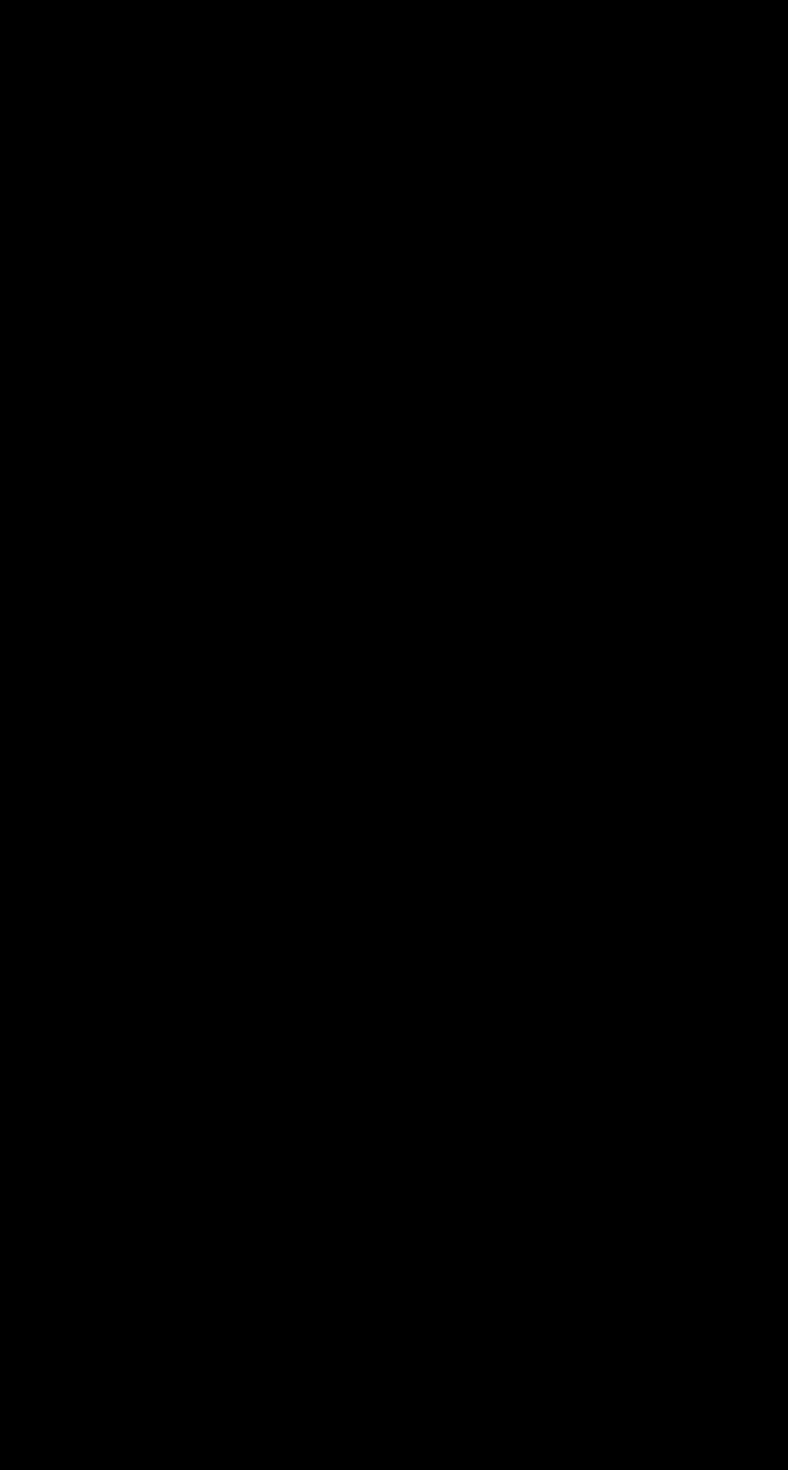
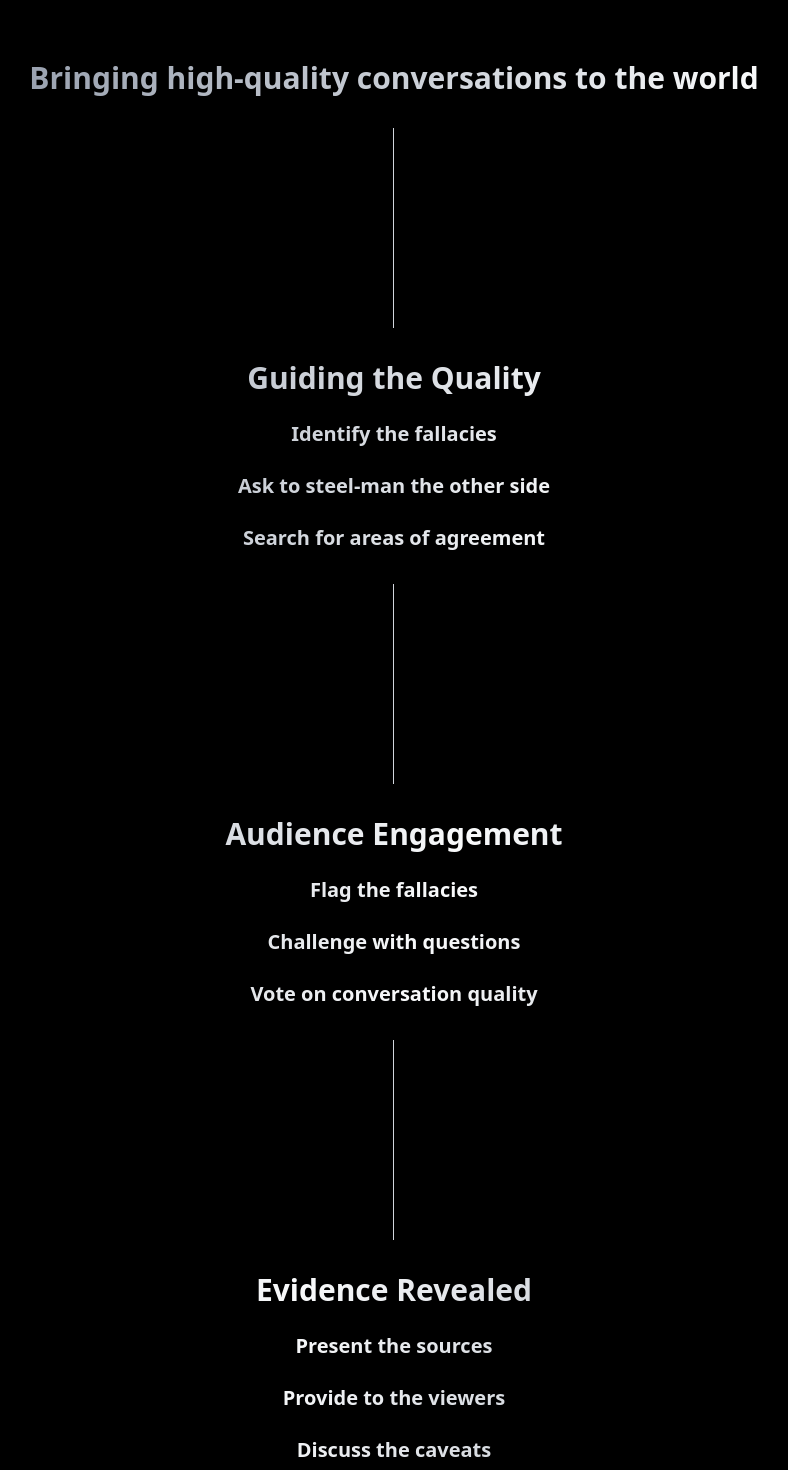
Before and after one commit to dtom90/SteelmanConversations, a React (Vite) app: page / in a window 1280 px wide. Shown: the part 720-2190 px from the top of the page, without its empty margins (246-1034 px from the left). Before the commit the page ends 800 px from the top, so only its background shows below. Built offline with nearby package versions, Linux system fonts and the light colour scheme.

Commit message:
add content

```diff
--- a/src/App.tsx
+++ b/src/App.tsx
@@ -13,13 +13,70 @@
         className="mt-10"
       />
 
-      <div className="my-20 steel-text">
-        <p>
-          Bringing higher quality conversations to the world
+      <div className="steel-text my-60">
+        <p className="text-3xl">
+          Bringing high-quality conversations to the world
+        </p>
+
+        <VerticalLine />
+
+        <p className="mt-6 text-3xl">
+          Guiding the Quality
+        </p>
+        <p className="mt-6 text-xl">
+          Identify the fallacies
+        </p>
+        <p className="mt-6 text-xl">
+          Ask to steel-man the other side
+        </p>
+        <p className="mt-6 text-xl">
+          Search for areas of agreement
+        </p>
+
+        <VerticalLine />
+
+        <p className="mt-6 text-3xl">
+          Audience Engagement
+        </p>
+        <p className="mt-6 text-xl">
+          Flag the fallacies
+        </p>
+        <p className="mt-6 text-xl">
+          Challenge with questions
+        </p>
+        <p className="mt-6 text-xl">
+          Vote on conversation quality
+        </p>
+
+        <VerticalLine />
+
+        <p className="mt-6 text-3xl">
+          Evidence Revealed
+        </p>
+        <p className="mt-6 text-xl">
+          Present the sources
+        </p>
+        <p className="mt-6 text-xl">
+          Provide to the viewers
+        </p>
+        <p className="mt-6 text-xl">
+          Discuss the caveats
+        </p>
+
+        <VerticalLine />
+
+        <p className="mt-6 mb-60 text-3xl">
+          Seek not to win, but to deepen understanding
         </p>
       </div>
     </div>
   )
 }
 
+const VerticalLine = () => {
+  return (
+    <div className="w-px h-50 bg-gray-300 mx-auto my-8"></div>
+  )
+}
+
 export default App
--- a/src/index.css
+++ b/src/index.css
@@ -2,7 +2,7 @@
 
 /* Custom class that inherits from Tailwind */
 .steel-text {
-  @apply font-bold bg-clip-text text-transparent bg-gradient-to-br from-gray-400 via-gray-50 to-gray-400 text-3xl;
+  @apply font-bold bg-clip-text text-transparent bg-gradient-to-br from-gray-400 via-gray-50 to-gray-400;
 }
 
 :root {
--- a/tsconfig.app.json
+++ b/tsconfig.app.json
@@ -19,7 +19,6 @@
     "strict": true,
     "noUnusedLocals": true,
     "noUnusedParameters": true,
-    "erasableSyntaxOnly": true,
     "noFallthroughCasesInSwitch": true,
     "noUncheckedSideEffectImports": true
   },
```
